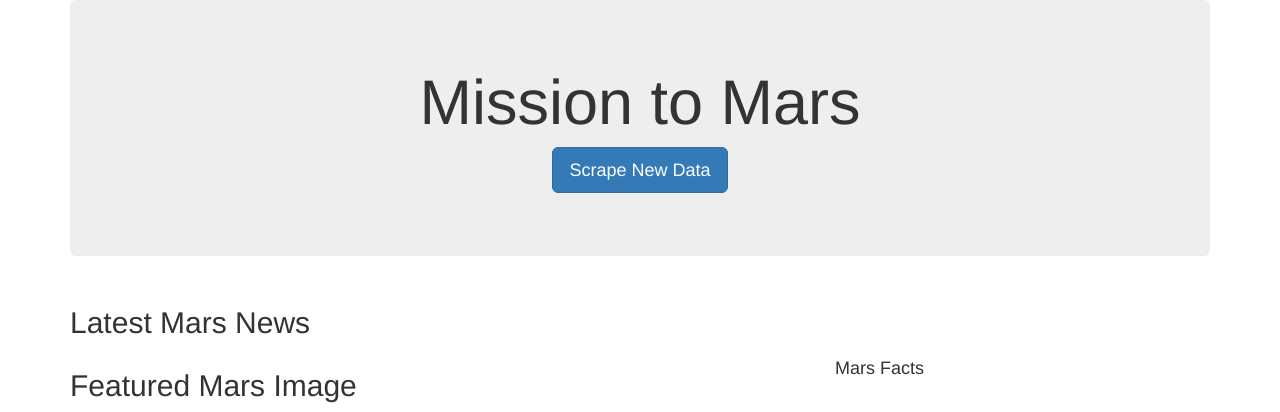
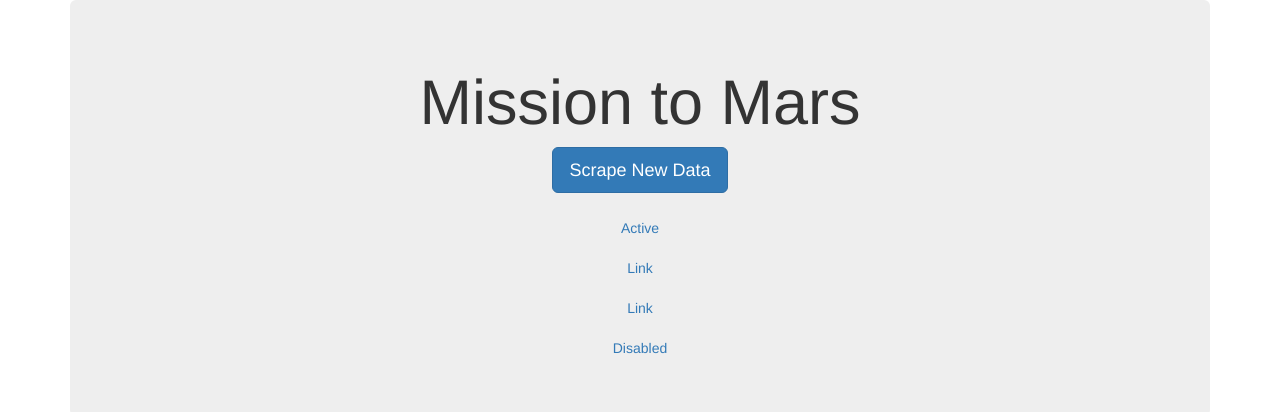
Before and after one commit to rlau929/Mission-to-Mars, a Flask app: page / in a window 1280 px wide. Shown: the top 412 px of the page. Run offline with Flask 2, Linux system fonts and the light colour scheme; data that the repository does not hold is empty; some libraries are stand-ins or nearby versions.

Commit message:
Adding challenge_index html file

```diff
--- a/templates/index.html
+++ b/templates/index.html
@@ -17,6 +17,20 @@
         <h1>Mission to Mars</h1>
         <!-- Add a button to activate scraping script -->
         <p><a class="btn btn-primary btn-lg" href="http://127.0.0.1:5000/scrape" role="button">Scrape New Data</a></p>
+        <ul class="nav">
+          <li class="nav-item">
+            <a class="nav-link active" href="#">Active</a>
+          </li>
+          <li class="nav-item">
+            <a class="nav-link" href="#">Link</a>
+          </li>
+          <li class="nav-item">
+            <a class="nav-link" href="#">Link</a>
+          </li>
+          <li class="nav-item">
+            <a class="nav-link disabled" href="#">Disabled</a>
+          </li>
+        </ul>
       </div>
       <!-- Add section for Mars News -->
       <div class="row" id="mars-news">
```
